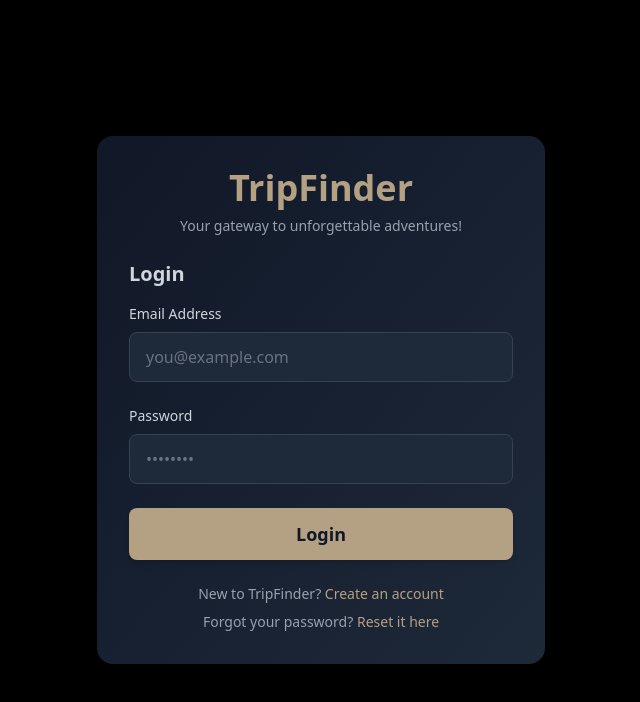
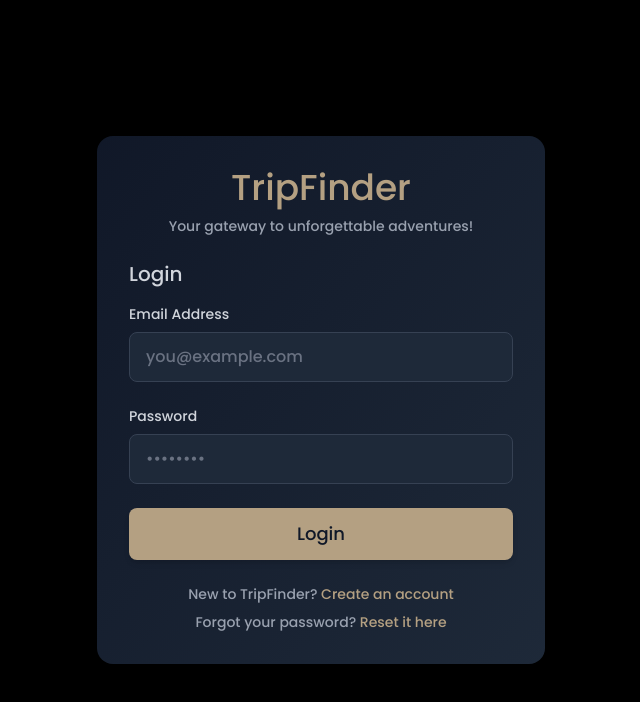
Before and after one commit to himi-patel/TripFinder, a plain HTML site: page login.html in a window 1280 px wide. Shown: the whole page, without its empty margins (319-959 px from the left). Drawn offline with nearby package versions, Linux system fonts and the light colour scheme.

Commit message:
chenges in files

```diff
--- a/login.html
+++ b/login.html
@@ -3,6 +3,8 @@
 <head>
   <meta charset="UTF-8">
   <meta name="viewport" content="width=device-width, initial-scale=1.0">
+  <link rel="stylesheet" href="style.css">
+
   <title>Login - TripFinder</title>
   <script src="https://unpkg.com/@tailwindcss/browser@4"></script>
 
--- a/style.css
+++ b/style.css
@@ -1,6 +1,7 @@
+@import url(https://fonts.googleapis.com/css?family=Poppins:100,100italic,200,200italic,300,300italic,regular,italic,500,500italic,600,600italic,700,700italic,800,800italic,900,900italic);
+
 *{
 font-family: "Poppins", sans-serif;
-
 font-weight:500;
 }
 
```
